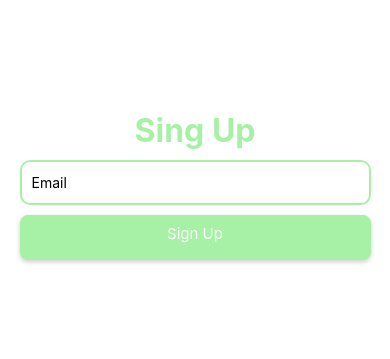
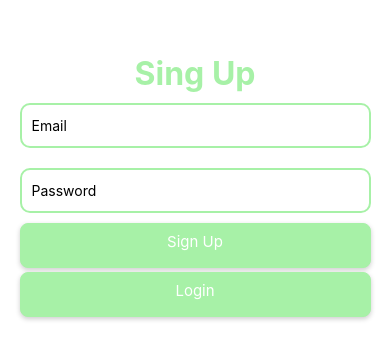
Before and after one commit to Lucostamagna/ReactNative_Navigation, a React Native app in the folder Navigation/: screen /Login in a window 390 px wide. Shown: the part 235-594 px from the top of the page. Built offline with nearby package versions, Linux system fonts and the light colour scheme.

Commit message:
create AuthStack

```diff
--- /dev/null
+++ b/Navigation/src/Navigation/AuthStack.js
@@ -0,0 +1,18 @@
+import { createStackNavigator } from '@react-navigation/stack'
+import React from 'react';
+import Login from '../Screens/AuthScreens/Login';
+import SingUp from '../Screens/AuthScreens/SingUp';
+
+
+const Auth= createStackNavigator()
+export default function AuthStack() {
+  return (
+    <Auth.Navigator
+    screenOptions={{
+        headerShown:false
+    } }>
+        <Auth.Screen name="Login" component={Login}/>
+        <Auth.Screen name="Sing Up" component={SingUp}/>
+    </Auth.Navigator>
+  )
+}
--- a/Navigation/src/Navigation/RootNavigator.js
+++ b/Navigation/src/Navigation/RootNavigator.js
@@ -2,13 +2,15 @@ import { NavigationContainer } from "@react-navigation/native";
 import MyStack from "./MyStack";
 import MyBottomTab from "./MyBottomTab";
 import SingUp from "../Screens/AuthScreens/SingUp";
+import AuthStack from "./AuthStack";
 
 export default function RootNavigator (){
-    return <SingUp/>
-//     (
-//         <NavigationContainer>
-//             <MyStack />
-//             {/* <MyBottomTab/> */}
-//         </NavigationContainer>
-//     )
+    const user = true
+    return (
+         <NavigationContainer>
+
+             {/* <MyStack />       */}
+             <AuthStack/>
+        </NavigationContainer>
+     )
 }
--- a/Navigation/src/Screens/AuthScreens/Login.js
+++ b/Navigation/src/Screens/AuthScreens/Login.js
@@ -1,12 +1,20 @@
 import React from 'react'
-import { Text, View } from 'react-native'
+import { Text, View, Button, TouchableOpacity } from 'react-native';
+import { globalStyles } from '../../Styles/Global';
+import Input from '../../Components/Input';
+import Butto from '../../Components/Button';
 
-const Login = () => {
+const Login = ({navigation}) => {
   return (
-    <View>
-      <Text> login</Text>
-    </View>
+    <View style={globalStyles.screenContainer}>
+    <Text style={globalStyles.title}>Sing Up</Text>
+    <Input label={'Email'}/>
+    <Input label={'Password'} secureTextEntry/>
+    <Butto title={"Sign Up"}/>
+    <Butto title={"Login"} onPress={()=> navigation.navigate('Login')}/>
+
+  </View>
   )
 }
 
-export default Login
+export default Login;
--- a/Navigation/src/Screens/AuthScreens/SingUp.js
+++ b/Navigation/src/Screens/AuthScreens/SingUp.js
@@ -4,12 +4,14 @@ import { globalStyles } from '../../Styles/Global';
 import Input from '../../Components/Input';
 import Butto from '../../Components/Button';
 
-const SingUp = () => {
+const SingUp = ({navigation}) => {
   return (
     <View style={globalStyles.screenContainer}>
     <Text style={globalStyles.title}>Sing Up</Text>
     <Input label={'Email'}/>
+    <Input label={'Password'} secureTextEntry/>
     <Butto title={"Sign Up"}/>
+    <Butto title={"Login"} onPress={()=> navigation.navigate('Login')}/>
 
   </View>
   )
```
